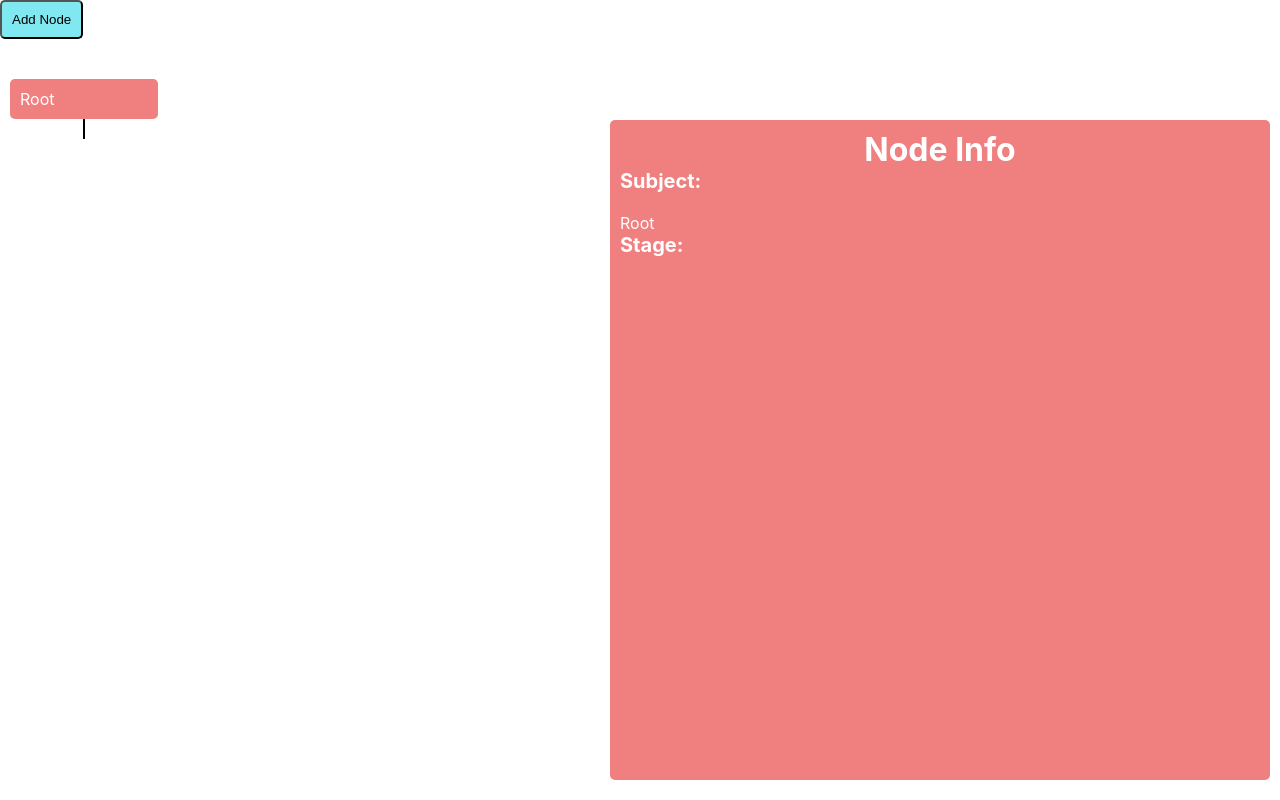
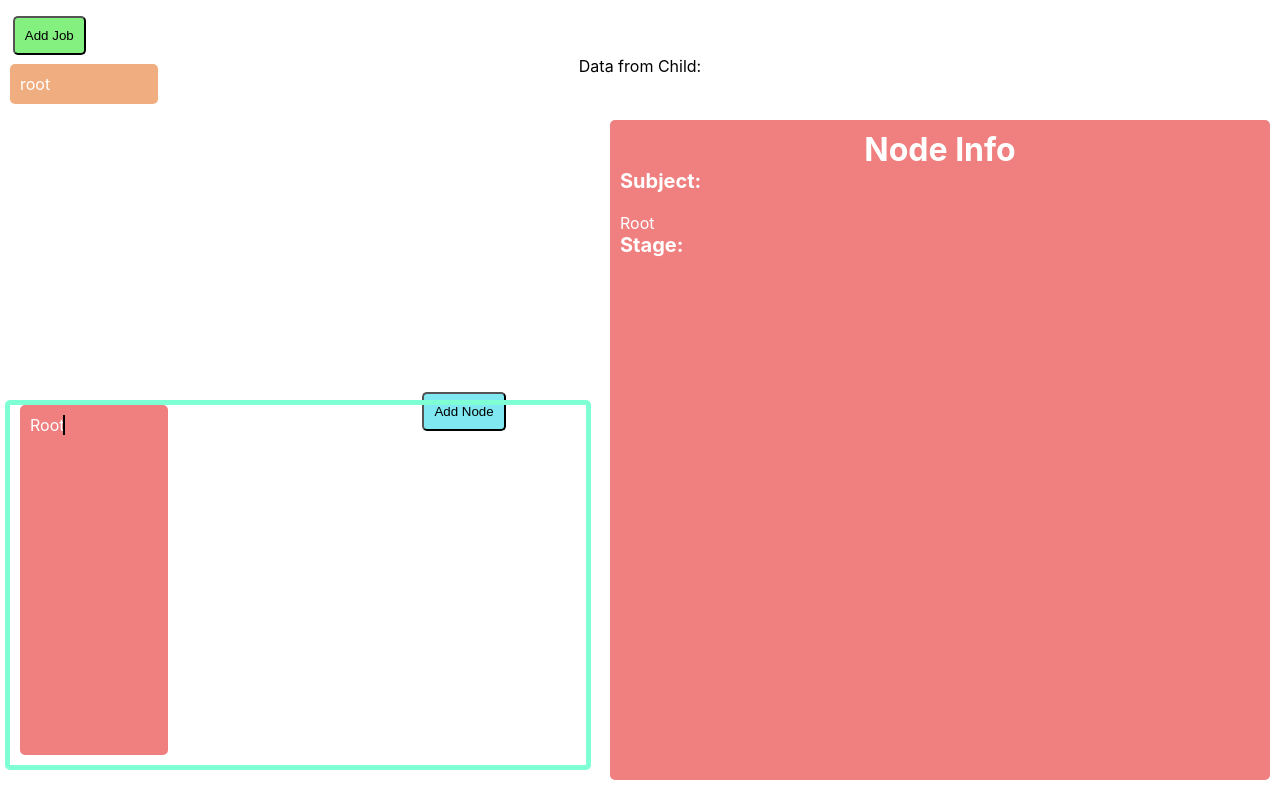
Before and after one commit to georgedobric/2023-React-JS-Project-Management-App, a React (Create React App) app: page / in a window 1280 px wide. Built offline with nearby package versions, Linux system fonts and the light colour scheme.

Commit message:
Added a job component, which is the parent of the node component. Added a flex display for the nodes.

```diff
--- a/src/App.css
+++ b/src/App.css
@@ -1,3 +1,9 @@
+.container {
+  display: flex;
+  flex-direction: column;
+  align-items: left;
+}
+
 .App {
   text-align: center;
 }
--- a/src/App.js
+++ b/src/App.js
@@ -1,15 +1,36 @@
 import logo from './logo.svg';
 import './App.css';
 import './components/Node.js'
-import React, { useState } from 'react';
+import React, { useState, useEffect } from 'react';
 import Node from './components/Node';
+import Job from './components/Job';
 //import Test from './components/Test';
-function App() {
+function App( { selectedJob }) {
 
+  //Create an array of job objects, expandable upon user input.
+  const [job, setJob] = useState([{id:0, title:'root'}]);
+
+  ////////////////////////////////
+  const [dataFromChild, setDataFromChild] = useState('');
+
+  const handleDataFromChild = (data) => {
+    setDataFromChild(data);
+  };
+  ////////////////////////////////
+
+  useEffect(() => {
+    console.log(job); // Log the updated state on each re-render
+  }, [job]);
 
   return (
-    <div>
-      <Node />
+    <div className='contianer'>
+      <Job job={job} setJob={setJob} sendDataToParent={handleDataFromChild}/>
+      <div>
+      <Node job={job} />
+      </div>
+      <div style={{ textAlign: 'center' }}>
+      <p>Data from Child: {dataFromChild}</p>
+      </div>
     </div>
   );
 }
--- /dev/null
+++ b/src/components/Job.css
@@ -0,0 +1,33 @@
+.container{
+    display: flex;
+    flex-direction: column;
+    height: 100vh;
+}
+
+.addJobBox {
+    background-color: rgb(132, 240, 128);
+    padding: 10px;
+    border-radius: 5px;
+    top: 2vh;
+    left: 1vw;
+    position: fixed;
+  }
+
+  .job {
+    background-color: rgb(240, 173, 128);
+    padding: 10px;
+    border-radius: 5px;
+    width: 10vw; /* Set the width to 1/20th of the viewport width */
+    margin-bottom: 10px;
+    margin-left: 10px;
+    top: 8vh;
+    display: flex;
+    flex-wrap: wrap;
+    flex: 2;
+
+    position: relative;
+}
+
+.text {
+    color: white;
+  }
--- /dev/null
+++ b/src/components/Job.js
@@ -0,0 +1,89 @@
+import React, { useState, useEffect, useRef } from 'react';
+import './Job.css'
+import '../App.js'
+
+function Job({ job, setJob, sendDataToParent }) {
+    //return (
+        //now we need some code for a 'create new job' button
+        //this will create a unique job object with its job properties such as:
+        //job.type (char of P or T indicating project or ticket)
+        //job.bev (this will be some kind of flow chart, node, graphical thing for the brids eye view)
+        //job.node (this should probably point to a unique node object with its own props)
+        //job.assignedTo (this will be a string OR, an array of ints which assigns the job to user(s))
+        //job.dueDate (date)
+        //job.status or job.active (bool yes or no)
+        //job.budgetTotal (float 1 decimal)
+        //job.budgedUsed (float 1 decimal)
+        //job.selected (bool yes or no)
+    //)
+
+    //Create an array of job objects, expandable upon user input.
+    ////const [job, setJob] = useState([{id:0, title:'root'}]);
+
+
+    //////////////////////////////////
+    const handleClick = (id) => {
+        sendDataToParent(id);
+      };
+    //////////////////////////////////
+
+    //Track the user-selected job
+    const [selectedJobNum, setSelectedJobNum] = useState(0);
+
+
+
+    //Handles the 'add job' button, which expands the array.
+    const handleAddObject = () => {
+
+        //Stores the job id
+        const jobID = job.length
+
+        //Stores the job type
+        const jobType = prompt('Enter 1 to create a new ticket, and 2 to create a new project');
+
+        //Stores the job title
+        const userInputJobTitle = prompt("Enter the job title: ");
+
+        //Create the new job object
+        const newObject = {
+            id: jobID,
+            type: jobType,
+            title: userInputJobTitle
+        }
+
+        //Add the new job object to the job array
+        setJob((prevArray) => [...prevArray, newObject]);
+    };
+
+    useEffect(() => {
+        ////console.log(job); // Log the updated state on each re-render
+        //console.log("the selected job is", selectedJobNum);
+        setSelectedJobNum(selectedJobNum);
+        job.current = selectedJobNum;
+
+      }, [job]);
+
+    return(
+        <div>
+        <button className='addJobBox'onClick={handleAddObject}>Add Job</button>
+
+        {job.map((obj) => (
+            <div
+                className='job text'
+                key={obj.id}
+                //onClick={() => setSelectedJobNum(obj.id)}
+                //onClick={handleClick(obj.id)}
+                onClick={() => {
+                    setSelectedJobNum(obj.id);
+                    handleClick(obj.id);
+                  }}
+                //style={{ backgroundColor: obj.id === selectedJob ? 'violet' : 'lightblue' }}
+            >
+                {obj.title}
+            </div>
+        ))}
+        </div>
+    );
+}
+
+export default Job;
--- a/src/components/Node.css
+++ b/src/components/Node.css
@@ -1,3 +1,22 @@
+.nodeWindow {
+  position:absolute;
+  height: 45vh;
+  width: 45vw;
+  top: 50%;
+  left: 5px;
+  border-radius: 5px;
+  border-color: aquamarine;
+  background-color: transparent;
+  pointer-events: none;
+  border-width: 5px;
+  border-style: solid;
+  overflow: auto;
+  overflow-wrap:normal;
+  display: flex;
+  flex-direction: column;
+  flex-wrap:nowrap;
+}
+
 .box {
     background-color: lightcoral;
     padding: 10px;
@@ -5,13 +24,18 @@
     width: 10vw; /* Set the width to 1/20th of the viewport width */
     margin-bottom: 10px;
     margin-left: 10px;
+    top: 49vh;
+    display: flex;
+    flex-wrap: wrap;
+    flex: 1;
+    z-index: 0;
 
-    position: relative;
+    position: static;
 }
 
 .box::after {
     content: "";
-    position: absolute;
+    position: static;
     top: 100%; /* Position the line below the box */
     left: 50%;
     transform: translateX(-50%);
@@ -56,6 +80,18 @@
     background-color: rgb(128, 232, 240);
     padding: 10px;
     border-radius: 5px;
+    top: 49vh;
+    left: 33vw;
+    position: fixed;
+  }
+
+  .addJobBox {
+    background-color: rgb(132, 240, 128);
+    padding: 10px;
+    border-radius: 5px;
+    top: 2vh;
+    left: 1vw;
+    position: fixed;
   }
   .text {
     color: white;
--- a/src/components/Node.js
+++ b/src/components/Node.js
@@ -1,94 +1,92 @@
-import React, { useState, useEffect, useRef } from 'react';
-import './Node.css'
+import React, { useState, useEffect, useRef } from "react";
+import "./Node.css";
 
-function Node() {
+function Node( { job }) {
   /* Turn the Node into a button which, when clicked, prompts the user to
     input some text which will be logged to the console. */
 
-    //let selectedNode = 0;
+  //a state variable used to track the user-selected node
   const [selectedNode, setSelectedNode] = useState(0);
 
-    const handleClick = () => {
-        const userInput = prompt('Enter Text');
-        //Do something with the user input
-        console.log('User entered: ', userInput);
+  //Create an array of node objects, expandable upon user input.
+  const [jobNodes, setJobNodes] = useState([{ id: 0, subject: "Root" }]);
+
+  //Combine the node object to the associated job object
+  /*const core {
+    ...job,
+    ...jobNodes
+  }*/
+
+  //jobNodes.map((obj) => (
+
+
+  //Handles the 'add node' button, which expands the array.
+  const handleAddObject = () => {
+
+    //Stores the new node's ID number
+    const newId = jobNodes.length;
+
+    //Stores a subject for the node
+    const userInputNodeSubject = prompt("Enter the node Subject: ");
+
+    //Stores the node's job stage, used to assign the node color
+    const userInputNodeStage = prompt("Enter the node Stage: ");
+
+    //Defines a default node stage/color
+    let boxType = "boxStage1";
+
+    //Assignment of the node's job stage:
+    if (userInputNodeStage == 2) boxType = "boxStage2";
+    else if (userInputNodeStage == 3) boxType = "boxStage3";
+    else if (userInputNodeStage == 4) boxType = "boxStage4";
+
+    //Create the new node object
+    const newObject = {
+      id: newId,
+      subject: userInputNodeSubject,
+      stage: userInputNodeStage,
+      boxID: boxType,
     };
 
-    const boxRef = useRef(null); //Coordinates
+    //Add the new node object to the jobNodes array
+    setJobNodes((prevArray) => [...prevArray, newObject]);
 
-    /* Create an array of node objects, expandable upon user input. */
-    const [jobNodes, setJobNodes ] = useState([{ id: 0, subject: 'Root' }]);
-
-    /* Handles the 'add node' button, which expands the array. */
-    const handleAddObject = () => {
-        const newId = jobNodes.length; //+ 1;
-        const userInputNodeSubject = prompt('Enter the job Subject: ');
-        const userInputNodeStage = prompt('Enter the job Stage: ');
-        let boxType = 'boxStage1';
-        let testingtype = 'boxStage1';
-        if (userInputNodeStage == 1)
-            boxType = 'boxStage1';
-        else if (userInputNodeStage == 2)
-            boxType = 'boxStage2';
-        else if (userInputNodeStage == 3)
-            boxType = 'boxStage3';
-        else if (userInputNodeStage == 4)
-            boxType = 'boxStage4';
-        const cssSpecs = '${userInputNodeStage}';
-        const newObject = { id: newId, subject: userInputNodeSubject, stage: userInputNodeStage, boxID: boxType};
-        setJobNodes(prevArray => [...prevArray, newObject]);
+    job[job.current].tree = jobNodes;
   };
 
   useEffect(() => {
-        console.log(jobNodes); // Log the updated state on each re-render
-
-        //Coordinates begins
-        const getBoxCoordinates = () => {
-            const boxElement = boxRef.current;
-            if (boxElement) {
-              const { top, left } = boxElement.getBoundingClientRect();
-              console.log('Box coordinates:', { top, left });
-              // Use the coordinates for further processing
-            }
-          };
-
-          getBoxCoordinates();
-        //Coordinates ends
-
+    ////console.log(jobNodes); // Log the updated state on each re-render
   }, [jobNodes]);
-;
   return (
     <div>
-      <button className='addNodeBox'onClick={handleAddObject}>Add Node</button>
-      <br></br>
-      <br></br>
-      <br></br>
-      {jobNodes.map(obj => (
-        <div className='box text' onClick={() => setSelectedNode(obj.id)} key={obj.id} ref={boxRef}>{obj.subject}</div>
+      <button className="addNodeBox" onClick={handleAddObject}>
+        Add Node
+      </button>
+      <div className="nodeWindow">
+        {jobNodes.map((obj) => (
+            <div
+            className="box text"
+            onClick={() => setSelectedNode(obj.id)}
+            key={obj.id}
+            >
+            {obj.subject}
+            </div>
         ))}
-      <div className='info'>
-        <div className='textHeader'>Node Info</div>
-        <div className='text'>
-            <div className='textSubHeader'>Subject:</div>
+      </div>
+      <div className="info">
+        <div className="textHeader">Node Info</div>
+        <div className="text">
+          <div className="textSubHeader">Subject:</div>
           <br />
           {jobNodes[selectedNode].subject}
           <br />
-            <div className='textSubHeader'>Stage:</div>
+          <div className="textSubHeader">Stage:</div>
           <br />
           {jobNodes[selectedNode].stage}
         </div>
       </div>
     </div>
   );
-};
-
+}
 
 export default Node;
-//style={{ marginBottom: '10px' }}
-/*
-<svg className="line">
-        <line x1="50" y1="50" x2="350" y2="50" />
-      </svg>
-      */
-//<div className='box text' key={obj.id}>{obj.subject}</div>
-//        <div className='box text' onClick={handleClick}>First Node</div>
```
Also changed, not shown: src/components/NewJob.js (deleted, +0 -17 lines). Lines whose indentation alone changed are shown as unchanged.
